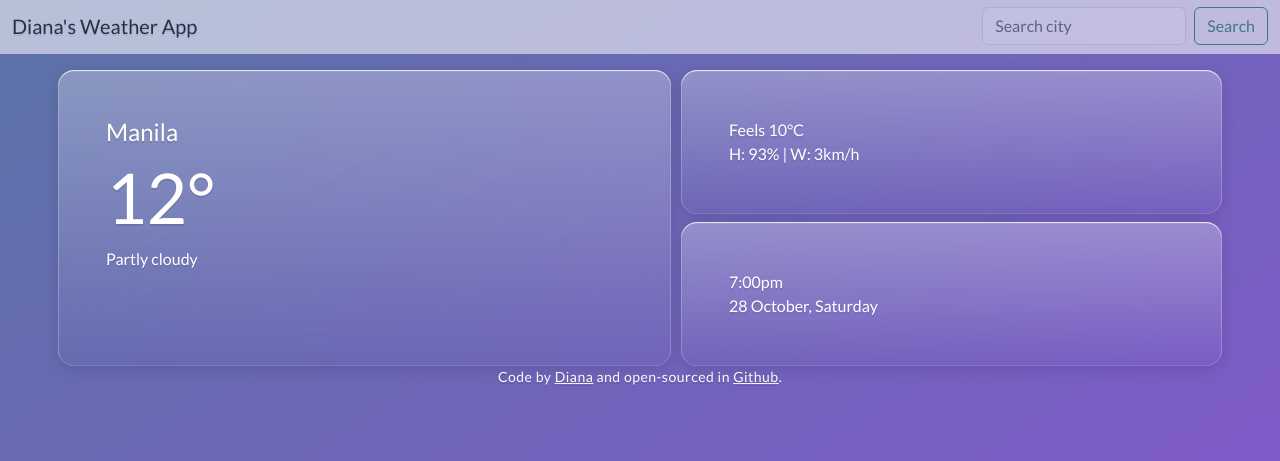
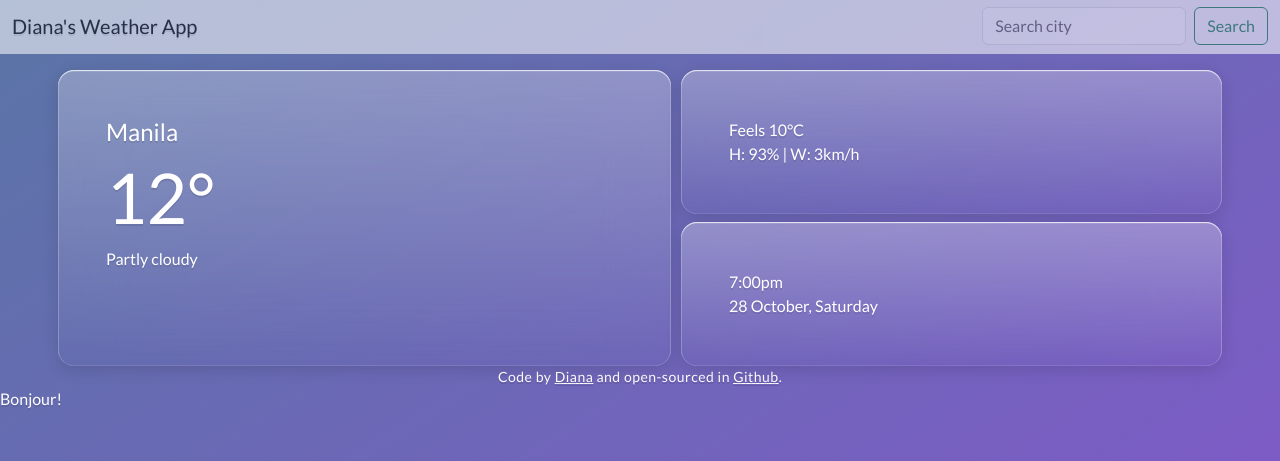
Before and after one commit to dianainberlin/react-weather-app3-master, a React (Create React App) app: page / in a window 1280 px wide. Shown: the top 461 px of the page. Built offline with nearby package versions, Linux system fonts and the light colour scheme.

Commit message:
created Weather.js

```diff
--- /dev/null
+++ b/src/Weather.js
@@ -0,0 +1,5 @@
+import React from "react";
+
+export default function Weather() {
+  return "Bonjour!";
+}
--- a/src/index.js
+++ b/src/index.js
@@ -3,10 +3,12 @@ import ReactDOM from "react-dom/client";
 import "bootstrap/dist/css/bootstrap.css";
 import "./index.css";
 import App from "./App";
+import Weather from "./Weather";
 
 const root = ReactDOM.createRoot(document.getElementById("root"));
 root.render(
   <React.StrictMode>
     <App />
+    <Weather />
   </React.StrictMode>
 );
```
